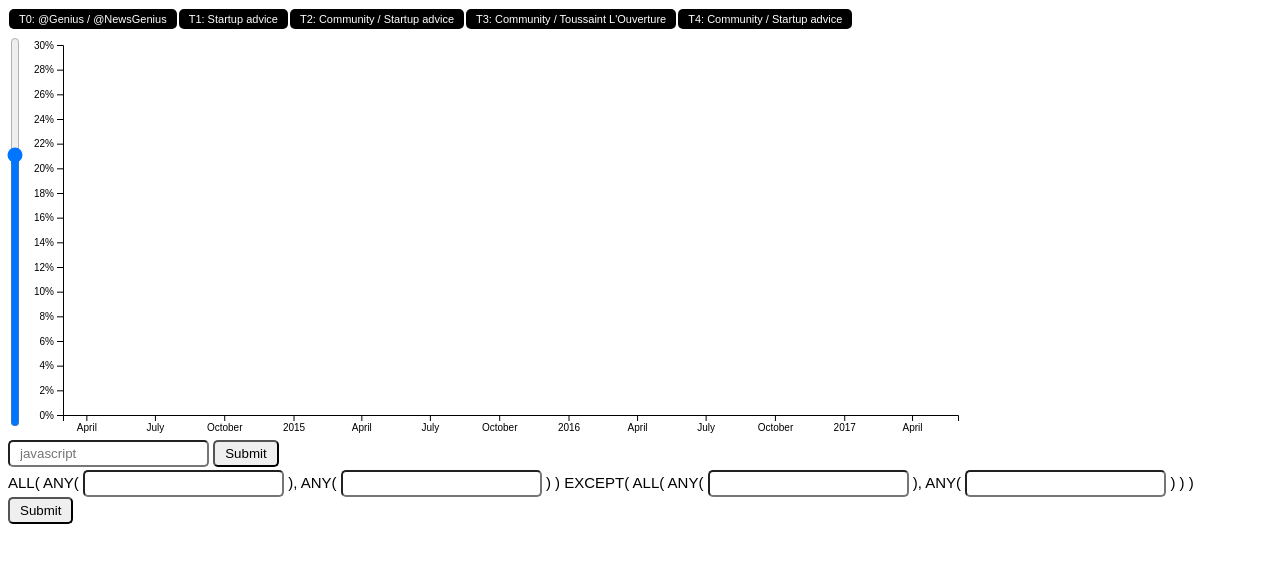
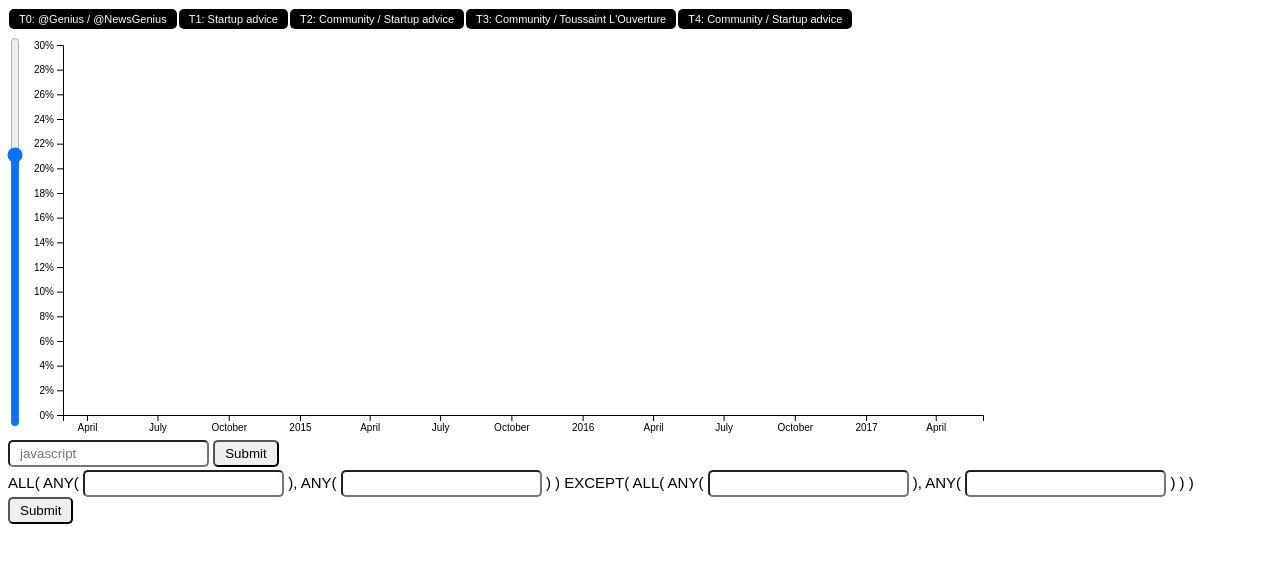
Before and after one commit to amolmane1/d3_trend_exploration_tool, a plain HTML site: page src/index.html in a window 1280 px wide. Drawn offline with Linux system fonts and the light colour scheme.

Commit message:
fixed margin

```diff
--- a/src/index.html
+++ b/src/index.html
@@ -101,7 +101,7 @@
   <script>
     var width_lineplot_with_margins = 1230,
         height_lineplot_with_margins = 400,
-        margin = {top: 10, left: 35, right: 300, bottom: 20},
+        margin = {top: 10, left: 35, right: 275, bottom: 20},
         width_lineplot = width_lineplot_with_margins - margin.left - margin.right,
         height_lineplot = height_lineplot_with_margins - margin.top - margin.bottom;
 
```
